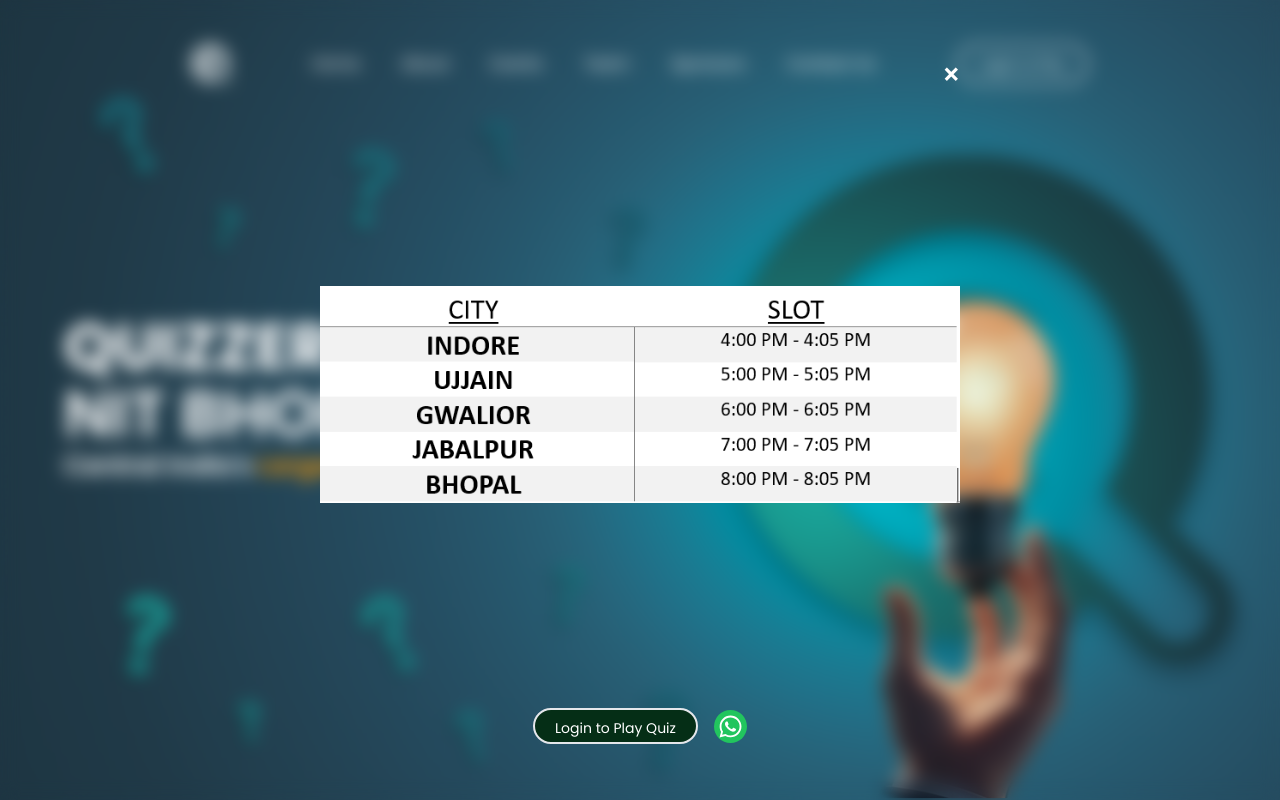
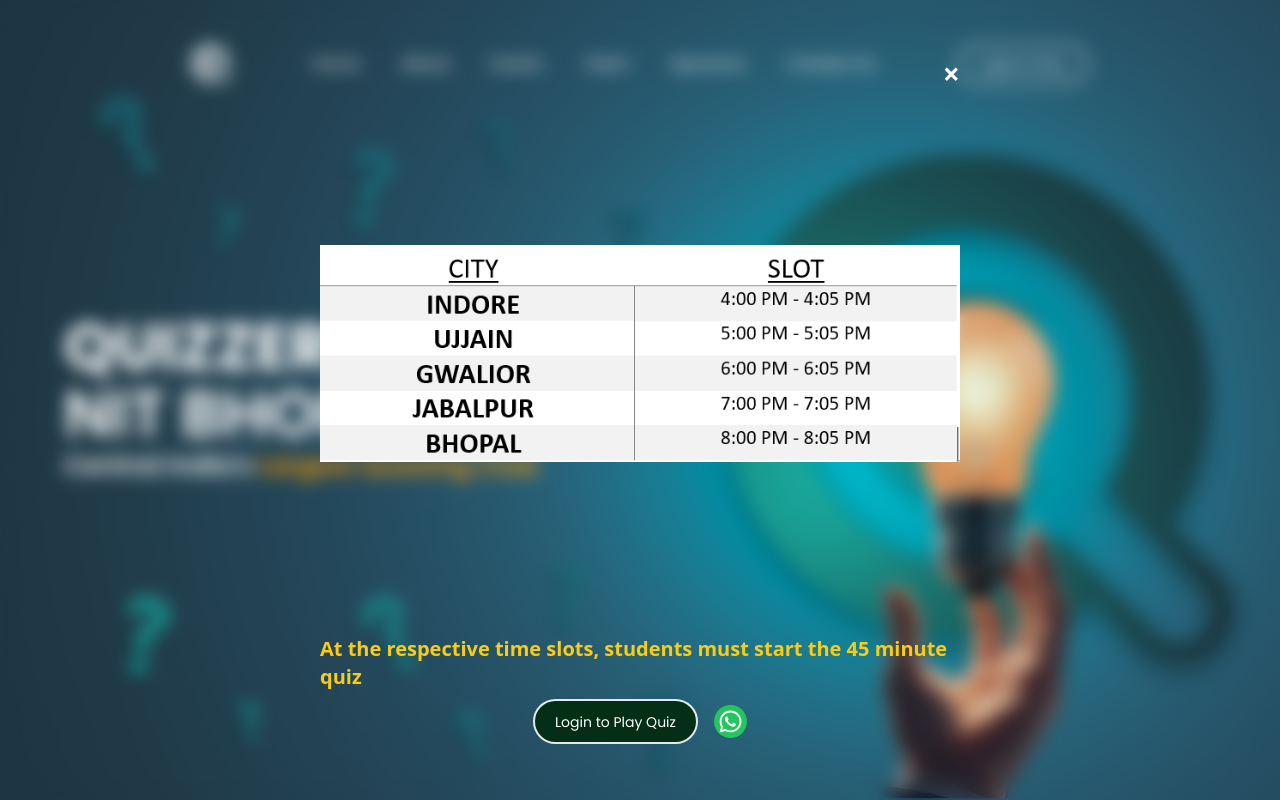
Before and after one commit to quizzersclubmanit/qcm-website, a React (Vite) app: page / in a window 1280 px wide. Shown: the top 800 px of the page. Built offline with nearby package versions, Linux system fonts and the light colour scheme; no server answers; a web font is replaced by a local one.

Commit message:
bug fix in db accessibility

```diff
--- a/src/components/Nav.jsx
+++ b/src/components/Nav.jsx
@@ -63,7 +63,7 @@ const Nav = forwardRef(({ className, offModal = () => {} }, ref) => {
             queries: [Query.equal("userId", user.$id)]
           })
           .then((doc) => {
-            user = { ...user, docId: doc[0].$id }
+            user = { ...user, docId: doc[0]?.$id }
             dispatch(setData(user))
             dispatch(login())
           })
--- a/src/components/PopupModal.jsx
+++ b/src/components/PopupModal.jsx
@@ -44,6 +44,9 @@ const Modal = ({ setShowModal = () => {} }) => {
           &times;
         </button>
         <img src={slots} className="object-contain w-full h-full" alt="" />
+        <p className="text-yellow-400 font-bold overflow-y-hidden py-3">
+          At the respective time slots, students must start the 45 minute quiz
+        </p>
 
         <div className="w-full flex flex-row justify-center overflow-y-hidden mt-2">
           {Object.keys(data).length == 0 ? (
@@ -66,12 +69,12 @@ const Modal = ({ setShowModal = () => {} }) => {
             />
           )}
           <a
-            className="h-auto flex justify-center items-center"
+            className="h-auto flex justify-center items-center py-3 overflow-y-hidden"
             href="https://whatsapp.com/channel/0029Vaj1E2e7DAWvNkgDhy2O"
             target="_blank"
             rel="noopener noreferrer"
           >
-            <div className="bg-green-500 p-1 ml-4 rounded-full inline-block  border-white">
+            <div className="bg-green-500 p-1 ml-4 rounded-full inline-block border-white">
               <FaWhatsapp size={25} color="white" />
             </div>
           </a>
--- a/src/components/Slot.jsx
+++ b/src/components/Slot.jsx
@@ -38,12 +38,14 @@ const Slot = () => {
   const [obj, setObj] = useState({})
 
   useEffect(() => {
+    console.log(data)
+
     dbService
       .select({
         collectionId: env.userId,
         queries: [Query.equal("userId", data.$id)]
       })
-      .then((res) => setObj(slots.get(res[0].city?.toLowerCase())))
+      .then((res) => setObj(slots.get(res[0]?.city?.toLowerCase())))
       .catch((error) => console.error(error))
   }, [])
 
```
